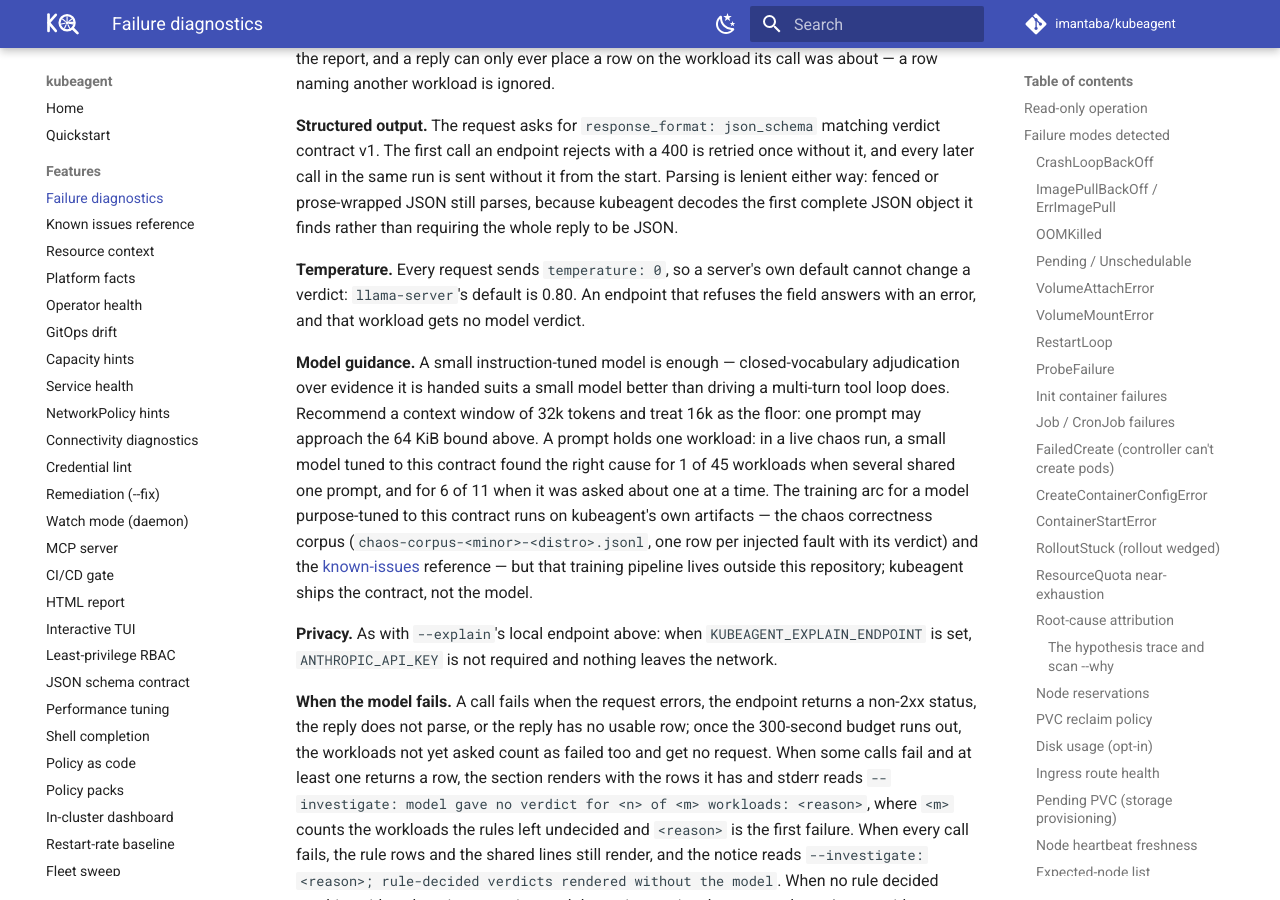
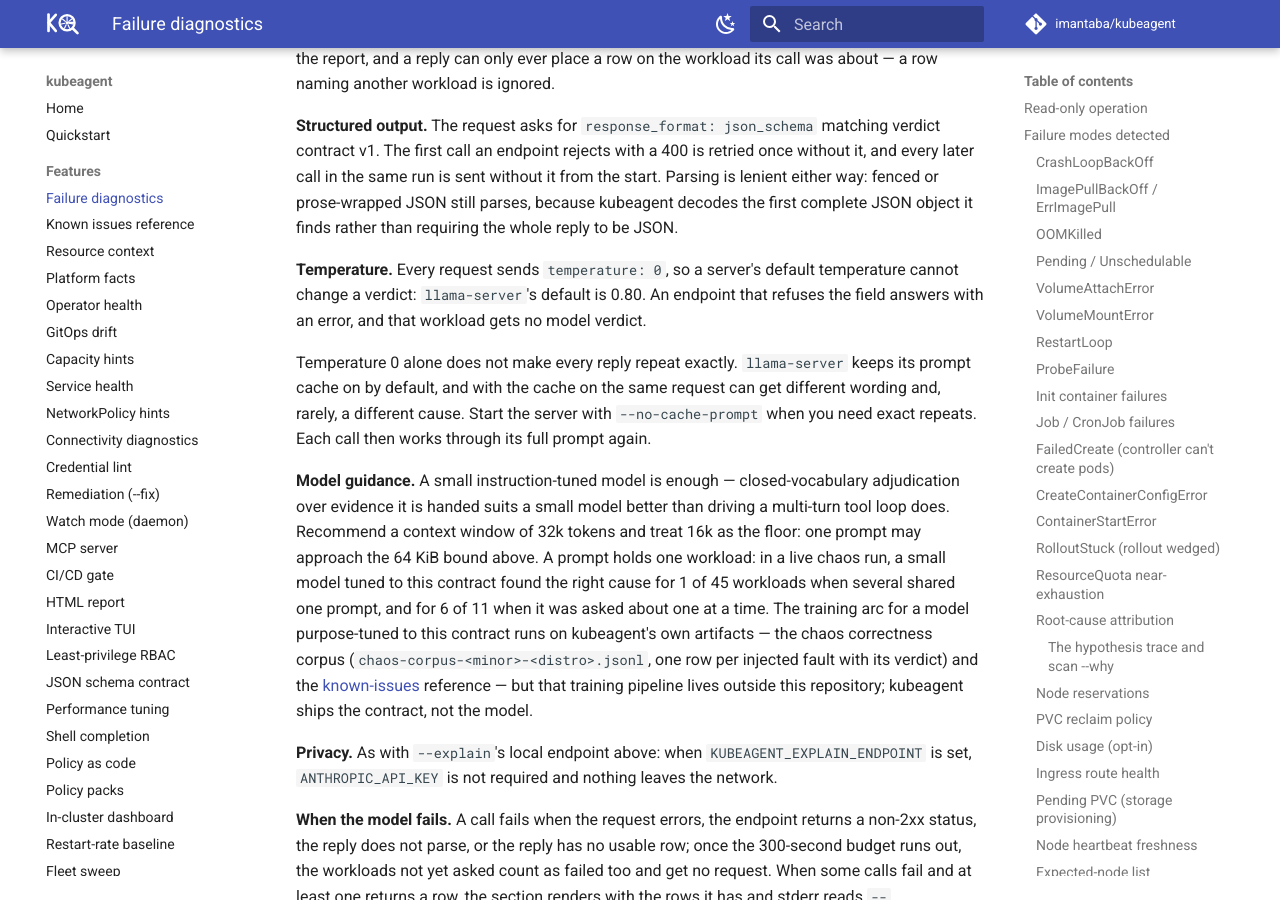
Before and after one commit to imantaba/kubeagent, an MkDocs documentation site: the page built from website/docs/features/diagnostics.md, in a window 1280 px wide and 900 px high, scrolled down 32261 px. Built offline with MkDocs 1.6.1 and Material for MkDocs 9.7.7, drawn with Linux system fonts in a browser that asks for light colours; comment, search, counter and statistics services are not loaded.

Commit message:
docs(investigate): temperature 0 alone does not make replies repeat
The same saved requests, three tries each, at temperature 0: 18 of 24 replies
repeated exactly with llama-server's prompt cache on, and 24 of 24 with
--no-cache-prompt. One cause also changed with the cache state. So the sentence
saying a server's default cannot change a verdict was too broad: it holds for
the temperature, not for the cache. Say so, and name the switch.

Signed-off-by: imantaba <itn.taba@gmail.com>

```diff
--- a/website/docs/features/diagnostics.md
+++ b/website/docs/features/diagnostics.md
@@ -1505,10 +1505,16 @@ prose-wrapped JSON still parses, because kubeagent decodes the first
 complete JSON object it finds rather than requiring the whole reply to be
 JSON.
 
-**Temperature.** Every request sends `temperature: 0`, so a server's own
-default cannot change a verdict: `llama-server`'s default is 0.80. An endpoint
-that refuses the field answers with an error, and that workload gets no model
-verdict.
+**Temperature.** Every request sends `temperature: 0`, so a server's default
+temperature cannot change a verdict: `llama-server`'s default is 0.80. An
+endpoint that refuses the field answers with an error, and that workload gets
+no model verdict.
+
+Temperature 0 alone does not make every reply repeat exactly. `llama-server`
+keeps its prompt cache on by default, and with the cache on the same request
+can get different wording and, rarely, a different cause. Start the server with
+`--no-cache-prompt` when you need exact repeats. Each call then works through
+its full prompt again.
 
 **Model guidance.** A small instruction-tuned model is enough —
 closed-vocabulary adjudication over evidence it is handed suits a small
```
Also changed, not shown: CHANGELOG.md.
